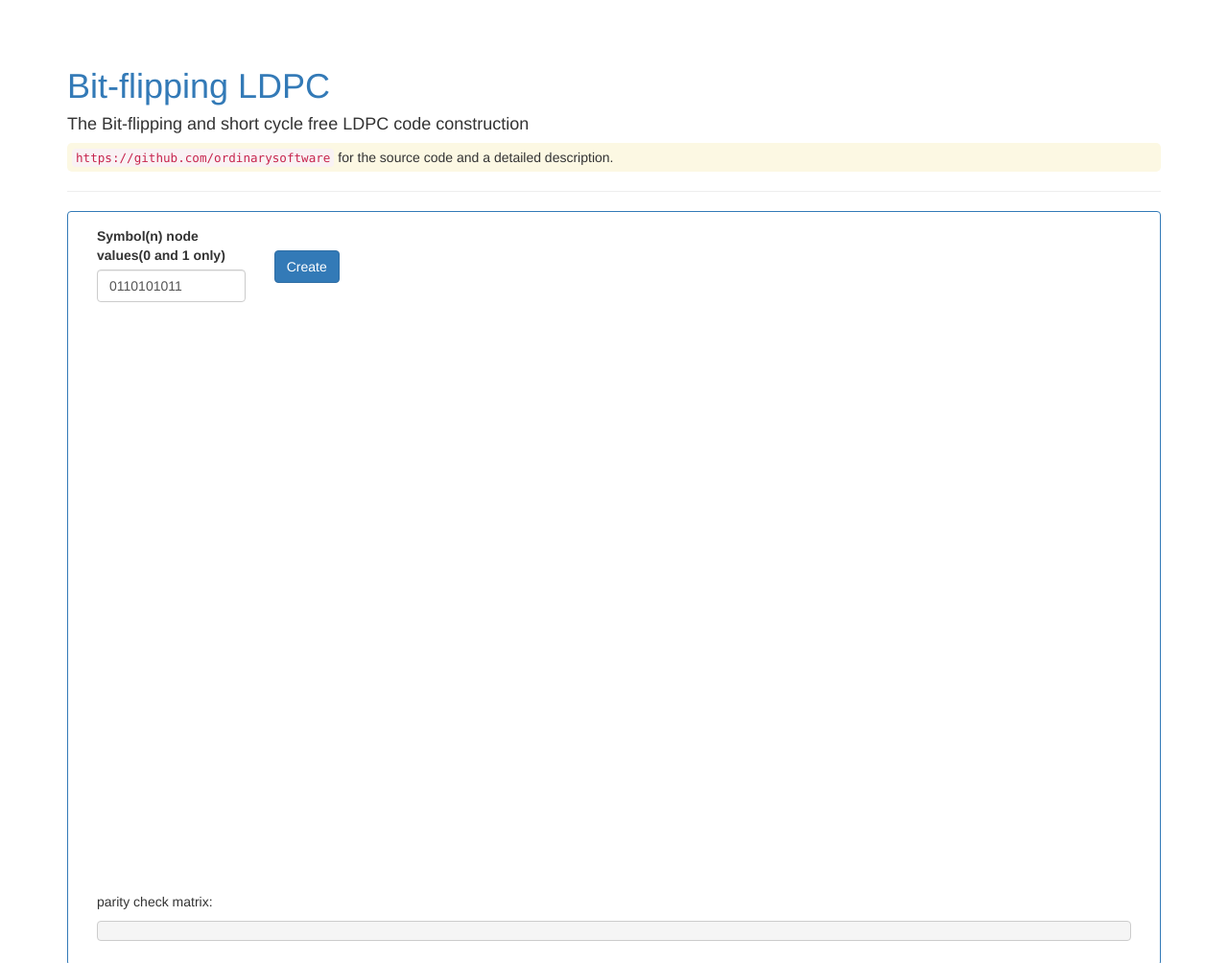
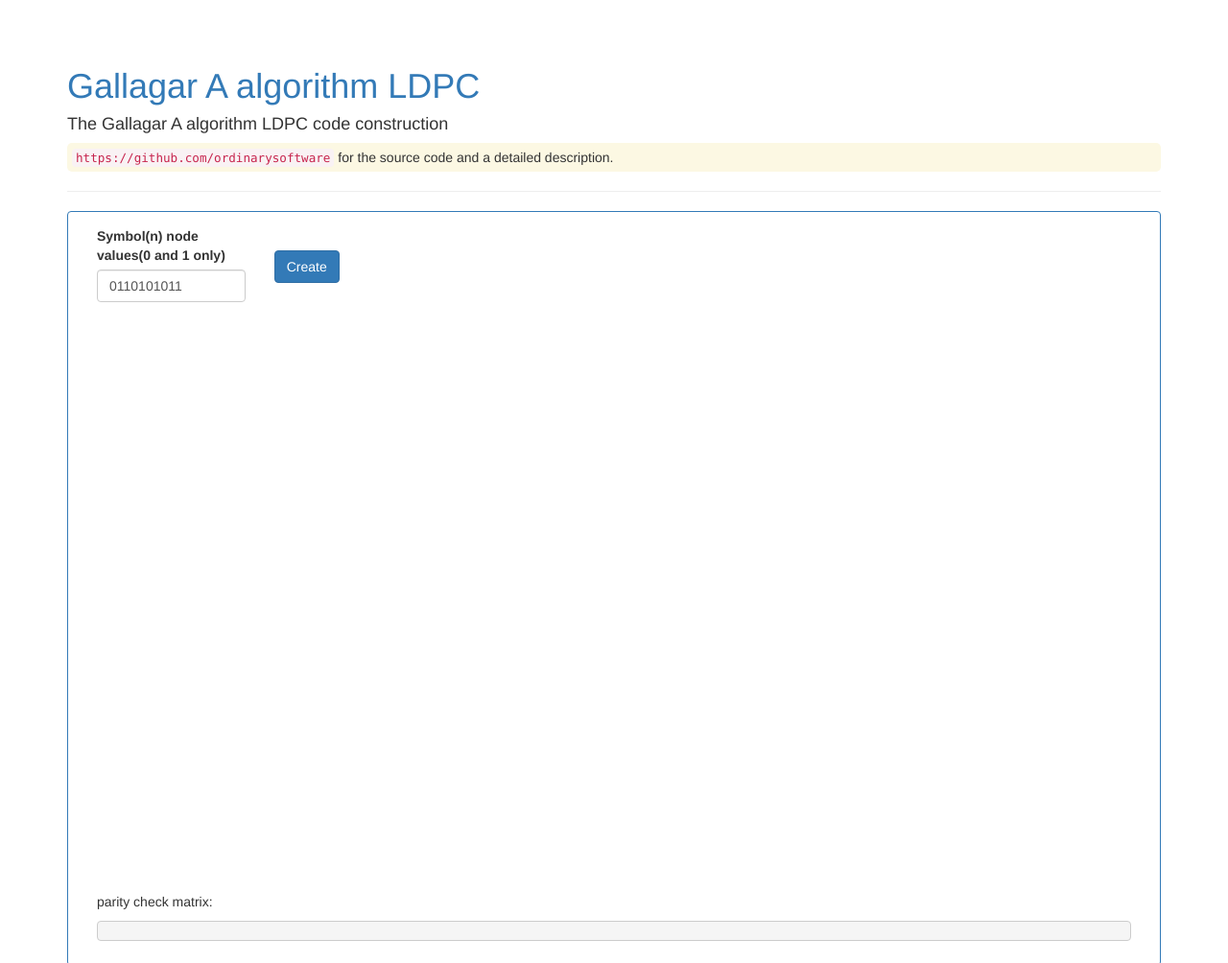
Before and after one commit to ordinarysoftware/Gallagar-A-algorithm, a plain HTML site: page index.html in a window 1280 px wide. Shown: the top 1004 px of the page at 96% size. Drawn offline with nearby package versions, Linux system fonts and the light colour scheme.

Commit message:
Update index.html

```diff
--- a/index.html
+++ b/index.html
@@ -3,7 +3,7 @@
   <head>
     <meta charset="utf-8" />
     <meta http-equiv="X-UA-Compatible" content="chrome=1" />
-    <title>Ldpc-peg and Check sum</title>
+    <title>Gallagar A</title>
     <link rel="stylesheet" href="stylesheets/styles.css" />
     <link
       rel="stylesheet"
@@ -50,10 +50,10 @@
   <body>
     <div class="container">
       <h1>
-        <a href="https://github.com/ordinarysoftware">Bit-flipping LDPC</a>
+        <a href="https://github.com/ordinarysoftware">Gallagar A algorithm LDPC</a>
       </h1>
       <h4>
-        The Bit-flipping and short cycle free
+        The Gallagar A algorithm
         LDPC code construction
       </h4>
       <p class="bg-warning">
```
